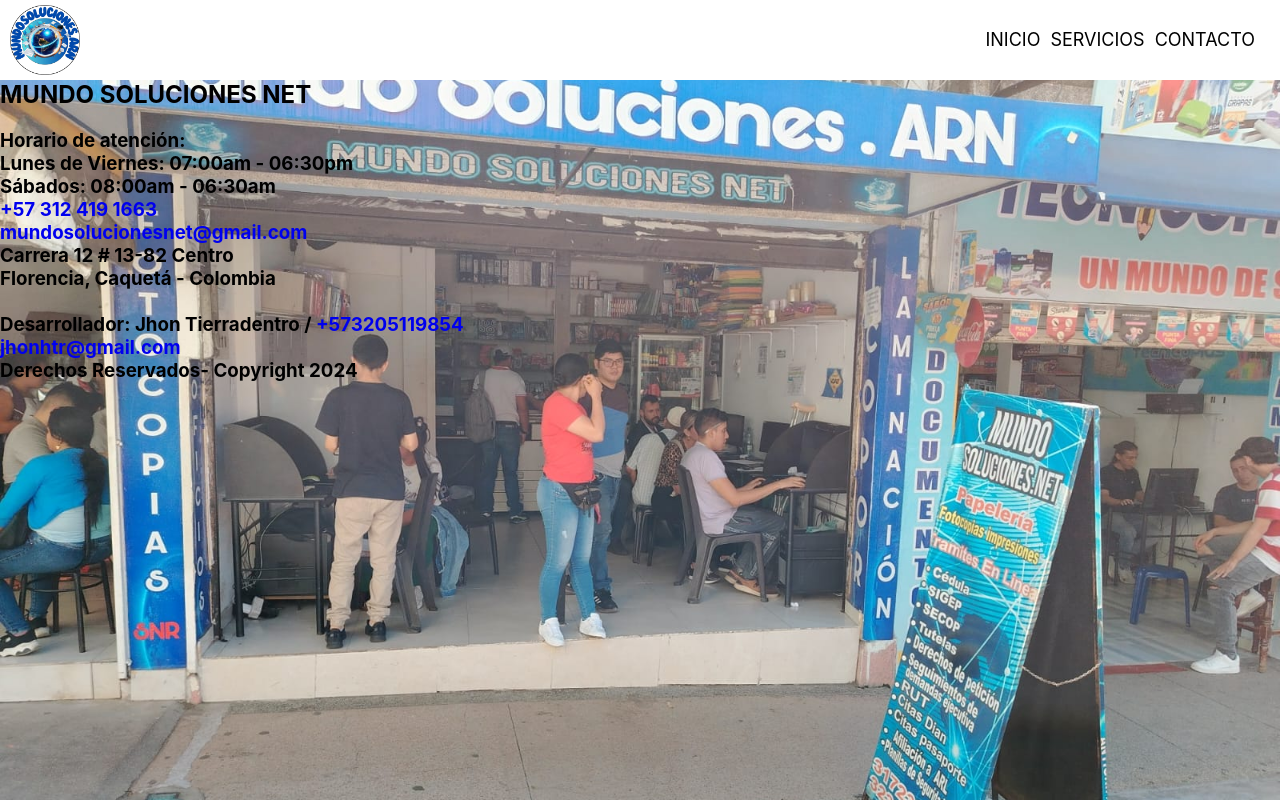
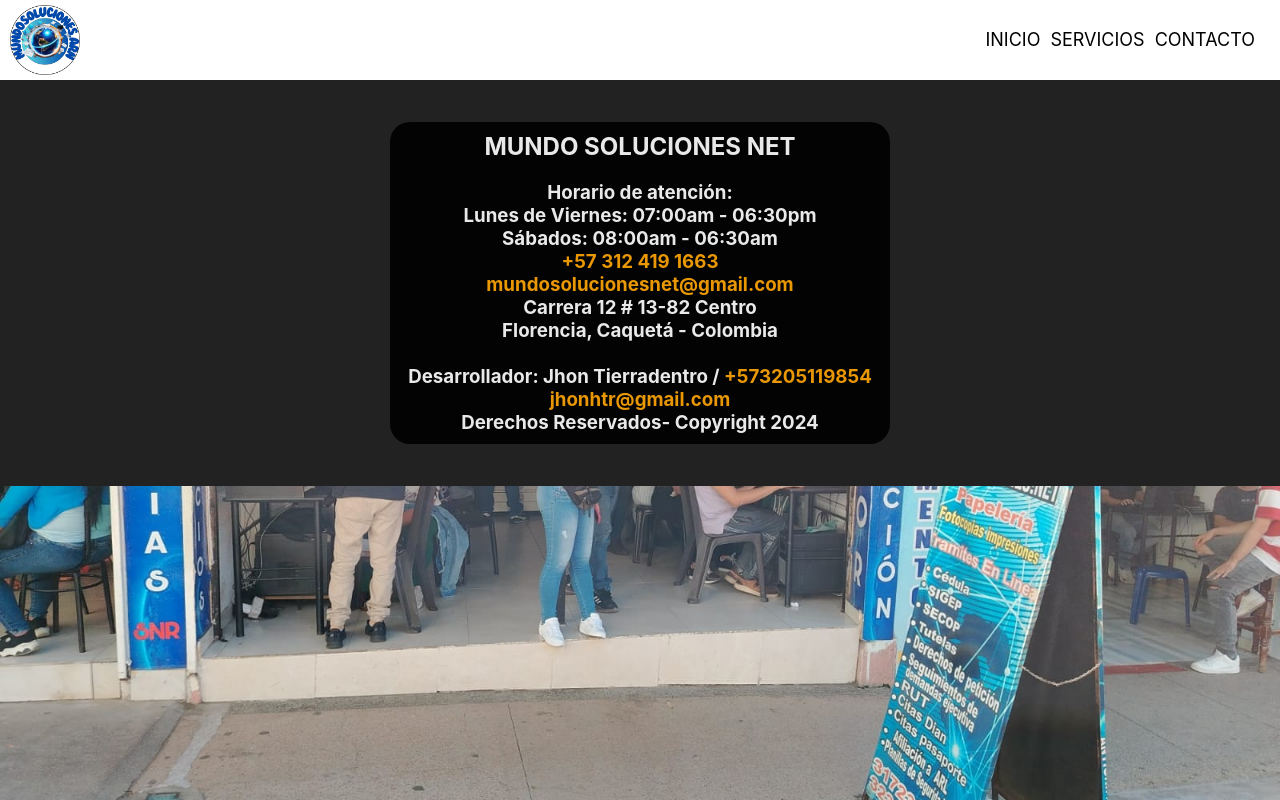
Before and after one commit to jhonhtr/proyecto3, a React (Create React App) app: page / in a window 1280 px wide. Built offline with nearby package versions, Linux system fonts and the light colour scheme.

Commit message:
Update Inicio.css

```diff
--- a/src/inicio/Inicio.css
+++ b/src/inicio/Inicio.css
@@ -1,3 +1,5 @@
+/*CONFIGURACIÓN DEL ENCABEZADO*/
+
 *{
   padding: 0;/*eliminando margenes*/
   margin: 0;/*eliminando margenes*/
@@ -120,3 +122,46 @@
       left:0;
   }
 }
+
+/*CONFIGURACION PIE DE PÁGINA*/
+h3{
+  color: #fff;
+}
+h2{
+  color: #fff;
+}
+.contacto{
+  color: orange;
+}
+.correo{
+  color: orange;
+}
+.contacto:hoover{
+  background: greenyellow;
+}
+.correo:hoover{
+  background: greenyellow;
+}
+
+.pie{
+  display: block;
+  width: 100%;
+  max-width: 500px; /* Mantener un ancho máximo */
+  margin: 10px auto;
+  background-color: black;
+  text-align: center;
+  opacity: 0.90;
+  border-radius: 20px;
+  padding: 10px;
+}
+
+footer {
+  background-color: #222;
+  padding: 2rem;
+  color: #fff;
+  text-align: center;
+}
+
+footer p {
+  margin: 0;
+}
```
